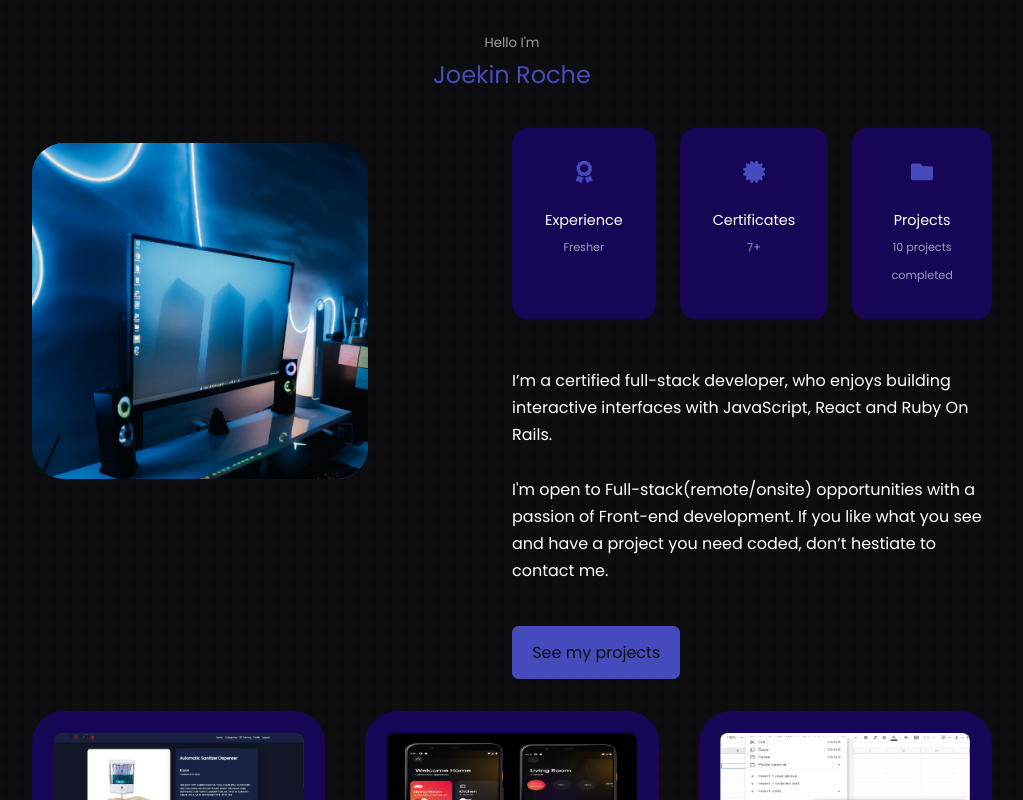
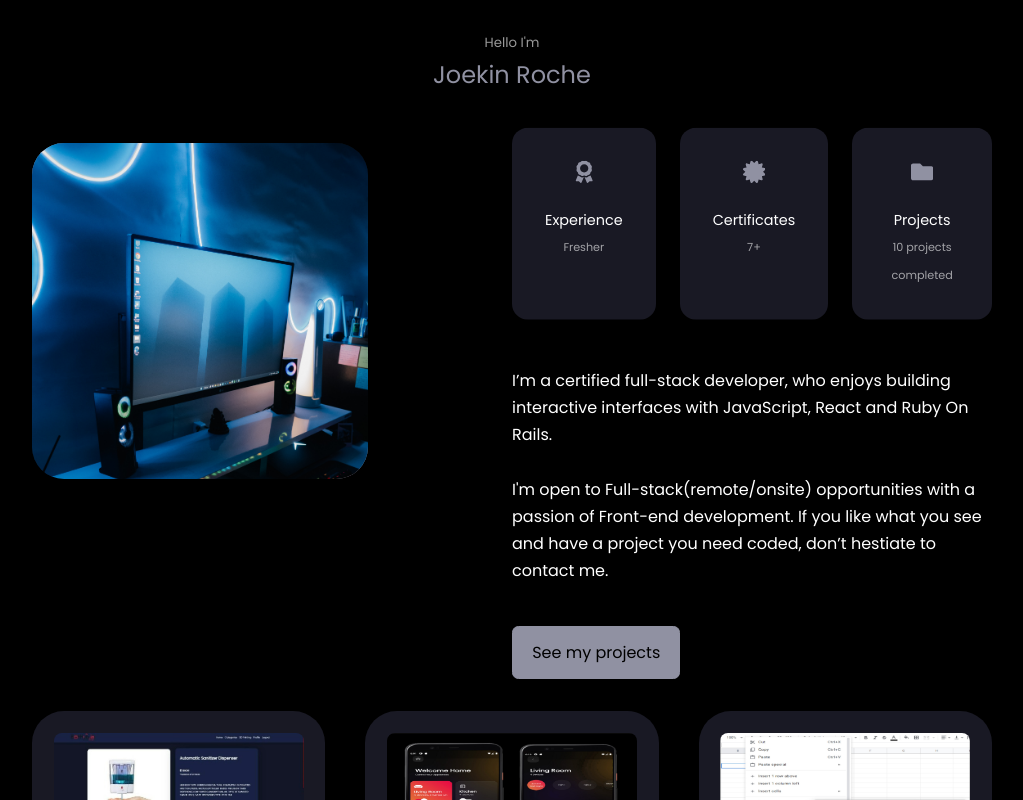
Before and after one commit to JoekinRoche/joekin, a React (Create React App) app: page / in a window 1280 px wide. Shown: the top 800 px of the page, without its empty margins (128-1151 px from the left). Built offline with nearby package versions, Linux system fonts and the light colour scheme; the HTML template or start-up script is replaced by a standard one.

Commit message:
Bg clr changed

```diff
--- a/src/index.css
+++ b/src/index.css
@@ -12,10 +12,10 @@
 /* #4f212f */
 
 :root {
-  --color-bg: #0e0e11;
-  --color-bg-variant: #170555;
-  --color-primary:#454bbd;
-  --color-primary-variant: rgba(17, 68, 104, 0.4);
+  --color-bg: #000000;
+  --color-bg-variant: #191924;
+  --color-primary:#9091a2;
+  --color-primary-variant: 1B2430(17, 68, 104, 0.4);
   --color-white: #fff;
   --color-light: rgba(255,255,255,0.6);
   --container-width-lg: 75%;
```
